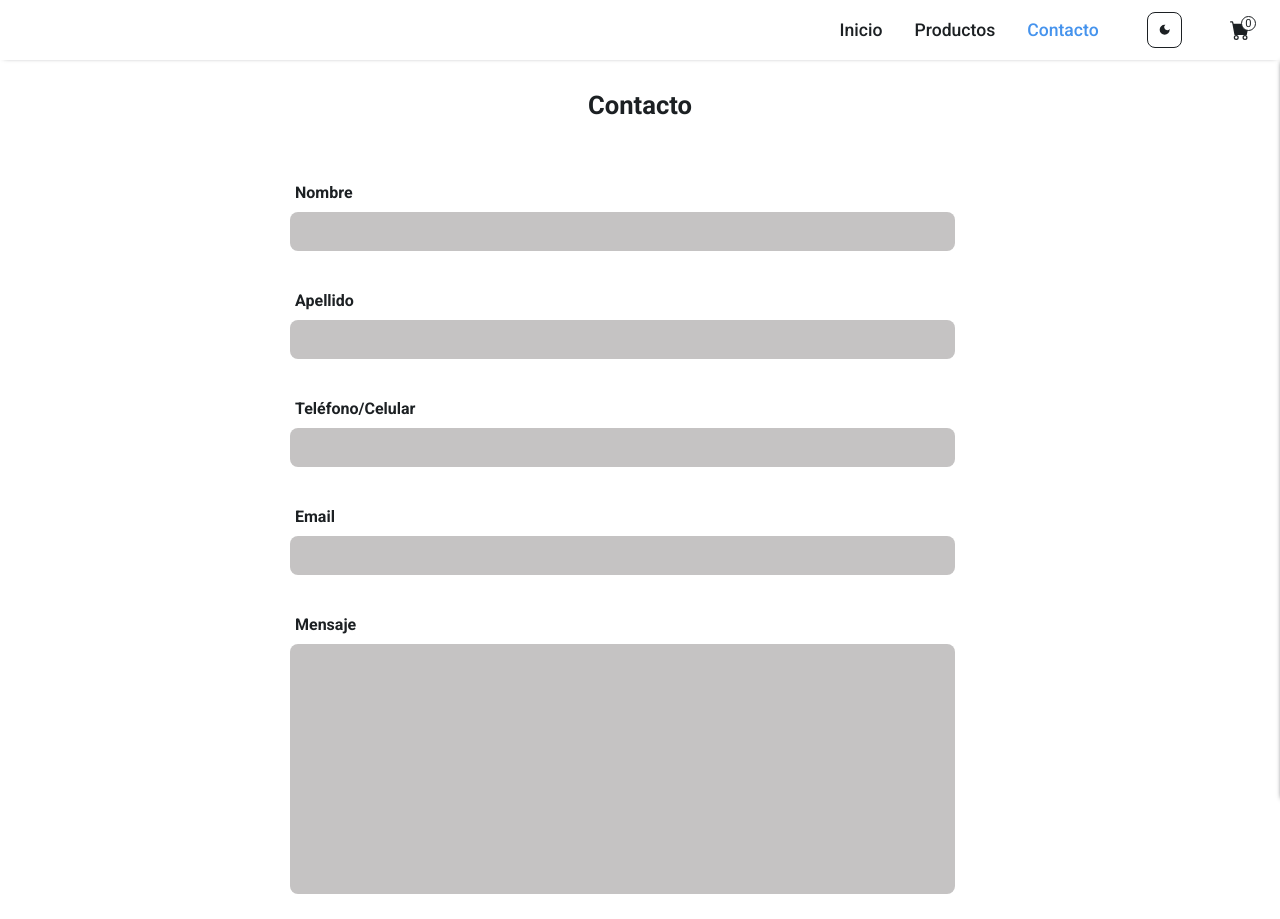
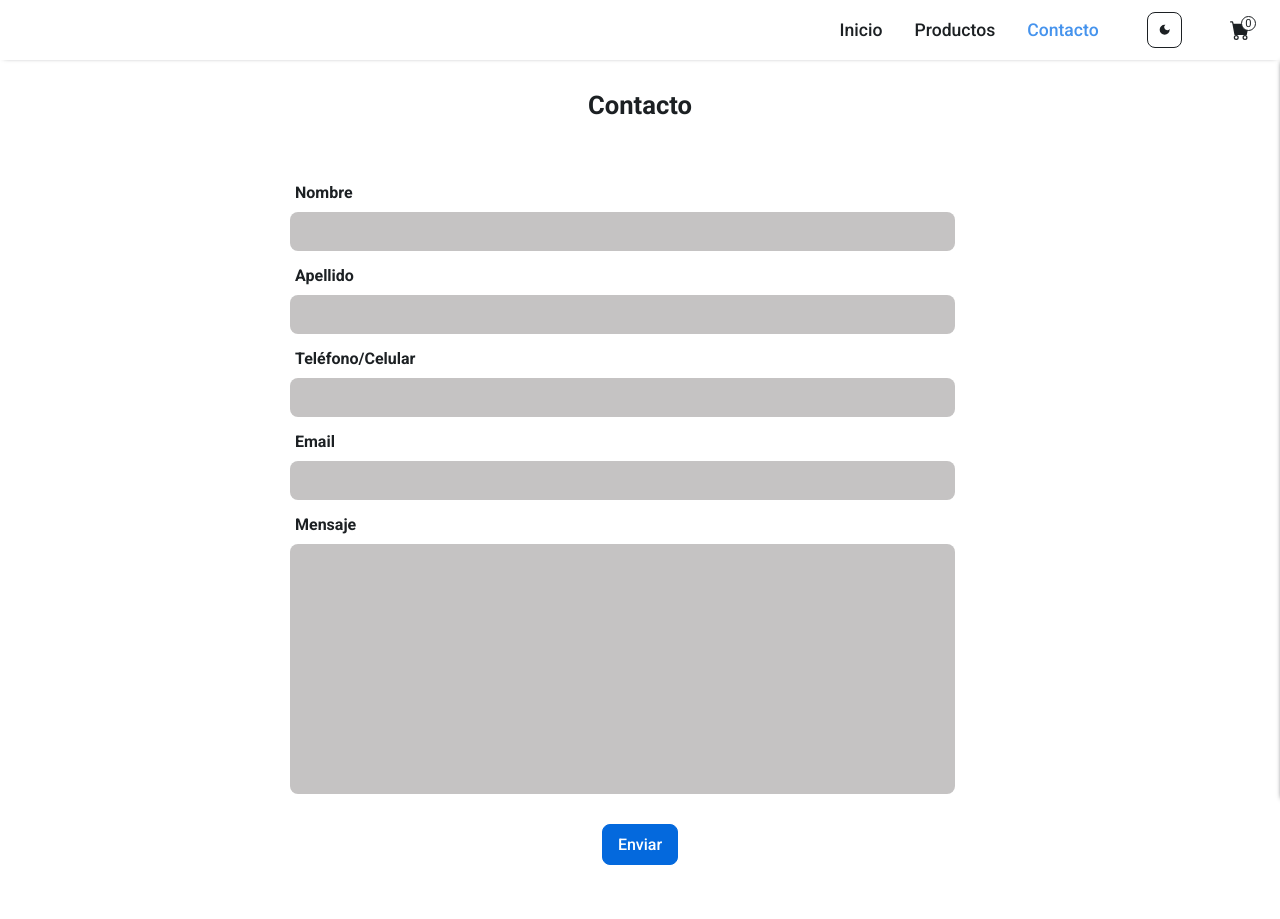
Before and after one commit to RamiroPerez07/perfarm, a React (Create React App) app: page /contacto in a window 1280 px wide. Built offline with nearby package versions, Linux system fonts and the light colour scheme.

Commit message:
formularios con formik y yup

```diff
--- a/package.json
+++ b/package.json
@@ -17,7 +17,8 @@
     "redux": "^4.2.0",
     "redux-devtools-extension": "^2.13.9",
     "styled-components": "^5.3.6",
-    "web-vitals": "^2.1.4"
+    "web-vitals": "^2.1.4",
+    "yup": "^0.32.11"
   },
   "scripts": {
     "start": "react-scripts start",
--- a/src/components/MainComponents/ContactForm/ContactForm.jsx
+++ b/src/components/MainComponents/ContactForm/ContactForm.jsx
@@ -2,11 +2,13 @@ import React from 'react';
 import styled from 'styled-components';
 import { useFormik } from 'formik';
 import { ContactInput } from './ContactInput';
+import * as Yup from 'yup'
 
 const StyledSection = styled.section`
   width: 100%;
   max-width: 1920px;
   margin-top: 80px;
+  margin-bottom: 50px;
   min-height: min(1020px, calc(100vh - 60px));
   display: grid;
   align-content: center;
@@ -35,29 +37,79 @@ const StyledSubtitle = styled.h2`
   text-align: center;
 `;
 
+const StyledBtn = styled.button`
+  padding: 10px 15px;
+  border-radius: 8px;
+  font-size: 1rem;
+  font-weight: 500;
+  margin-top: 20px;
+`;
+
 export const ContactForm = () => {
 
+  /*Configuracion de validacion con YUP. Se genera el objeto en el que defino las validaciones para cada value*/
+  const phoneRegex = /\d{10}/;
+  const validationSchema = Yup.object({
+    firstname : Yup.string().trim().required("El nombre es requerido"),/*.max(15,"No se admiten nombres de mas de 15 caracteres")*/
+    lastname: Yup.string().trim().required("El apellido es requerido"),/*.max(15,"No se admiten apellidos de mas de 15 caracteres")*/
+    email: Yup.string().trim().required("El email es requerido").email("Email inválido"),
+    tel: Yup.string().trim().required("El teléfono/celular es requerido").matches(phoneRegex, "Numero inválido"),
+    message: Yup.string().trim().required("Escribe un mensaje").min(20, "20 caracteres como mínimo").max(255, "Máximo de 255 caracteres"),
+  })
+
   /*Defino los valores iniciales*/
-  const { values } = useFormik({
+  const { handleSubmit, getFieldProps, errors, touched } = useFormik({
     initialValues:{
       firstname:"",
       lastname: "",
       email:"",
       tel: "",
       message: "",
-    }
+    },
+    onSubmit: (values, { resetForm }) => {
+      console.log("Form Data", values);
+      alert("¡Muchas gracias por comunicarte con Giza! Responderemos tu mensaje a la brevedad")
+      resetForm();
+    },
+    validationSchema,
+    /*validate: (values) => {    //JS
+      const errors = {};
+      //Validaciones al estilo JS Vanilla
+      if (!values.firstname){
+        errors.firstname = "El nombre es requerido";
+      }
+      if (!values.lastname){
+        errors.lastname = "El apellido es requerido";
+      }
+      if (!values.email){
+        errors.email = "El email es requerido";
+      }
+      if (!values.tel){
+        errors.tel = "El teléfono/celular es requerido";
+      }
+      if (!values.message){
+        errors.message = "El mensaje es requerido";
+      }
+      return errors;
+    }*/
   });
+
+
 
   return (
     <>
       <StyledSection>
         <StyledSubtitle>Contacto</StyledSubtitle>
         <StyledForm action="" noValidate>
-          <ContactInput id="contact-firstname" value={values.firstname} type="text" label="Nombre" />
-          <ContactInput id="contact-lastname" value={values.lastname} type="text" label="Apellido" />
-          <ContactInput id="contact-tel" value={values.tel} type="tel" label="Teléfono/Celular" />
-          <ContactInput id="contact-email" value={values.email} type="email" label="Email" />
-          <ContactInput id="contact-message" value={values.message} label="Mensaje" textarea />
+          <ContactInput id="contact-firstname" type="text" label="Nombre" errors={touched.firstname && errors.firstname} {...getFieldProps("firstname")} />
+          <ContactInput id="contact-lastname" type="text" label="Apellido" errors={touched.lastname && errors.lastname} {...getFieldProps("lastname")} />
+          <ContactInput id="contact-tel" type="tel" label="Teléfono/Celular" errors={touched.tel && errors.tel} {...getFieldProps("tel")} />
+          <ContactInput id="contact-email" type="email" label="Email" errors={touched.email && errors.email} {...getFieldProps("email")} />
+          <ContactInput id="contact-message" label="Mensaje" textarea errors={touched.message && errors.message} {...getFieldProps("message")} />
+          <StyledBtn type="submit" className='btn-style1' onClick={(e)=>{
+            e.preventDefault();
+            handleSubmit();
+          }}>Enviar</StyledBtn>
         </StyledForm>
       </StyledSection>
     </>
--- a/src/components/MainComponents/ContactForm/ContactInput.jsx
+++ b/src/components/MainComponents/ContactForm/ContactInput.jsx
@@ -21,9 +21,9 @@ const StyledInput = styled.input`
   padding: 10px 15px;
   font-size: 1rem;
   border-radius: 8px;
-  border: none;
-  background-color: ${({theme})=> theme.inputColor};
-  color: ${({theme})=> theme.secondary};
+  border: ${(props) => props.errors?"1px solid #ff0000":"none"};
+  background-color: ${({theme}) => theme.inputColor};
+  color: ${({theme,...props})=> props.errors? "#ff0000" : theme.secondary};
 
   &:focus{
     outline: none;
@@ -37,9 +37,9 @@ const StyledTextArea = styled.textarea`
   padding: 10px 15px;
   font-size: 1.1rem;
   border-radius: 8px;
-  border: none;
+  border: ${(props) => props.errors?"1px solid #ff0000":"none"};
   background-color: ${({theme})=> theme.inputColor};
-  color: ${({theme})=> theme.secondary};
+  color: ${({theme,...props})=> props.errors? "#ff0000" : theme.secondary};
 
   &:focus{
     outline: none;
@@ -61,8 +61,8 @@ export const ContactInput = (props) => {
     <>
       <StyledFormField>
         <StyledLabel htmlFor={props.id}>{props.label}</StyledLabel>
-        {props.textarea?<StyledTextArea name={props.id} id={props.id} placeholder={props.placeholder} value={props.value} />:<StyledInput type={props.type} name={props.id} id={props.id} placeholder={props.placeholder} value={props.value} />}
-        <StyledMsgError />
+        {props.textarea?<StyledTextArea name={props.id} id={props.id} placeholder={props.placeholder} {...props} />:<StyledInput type={props.type} name={props.id} id={props.id} placeholder={props.placeholder} {...props} />}
+        {props.errors && <StyledMsgError>{props.errors}</StyledMsgError>}
       </StyledFormField>
     </>
   )
```
Also changed, not shown: 1 other file (tests, documents, lock files or other folders).
